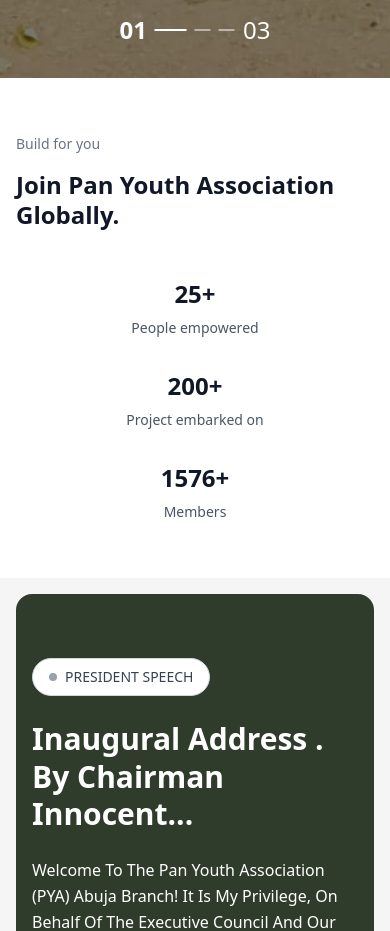
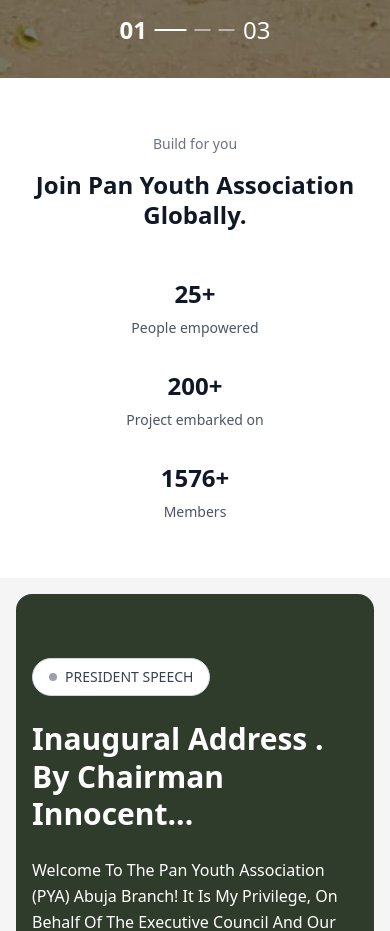
Before and after one commit to Nastechy/pya_website, a Next.js app: page / in a window 390 px wide. Shown: the part 840-1771 px from the top of the page. Built offline with nearby package versions, Linux system fonts and the light colour scheme.

Commit message:
modifications

```diff
--- a/src/components/stats-section.tsx
+++ b/src/components/stats-section.tsx
@@ -65,6 +65,7 @@
                         variants={{
                             visible: { opacity: 1, x: 0, transition: { duration: 0.8 } },
                         }}
+                        className="md:text-start text-center"
                     >
                         <motion.p
                             initial={{ opacity: 0 }}
```
